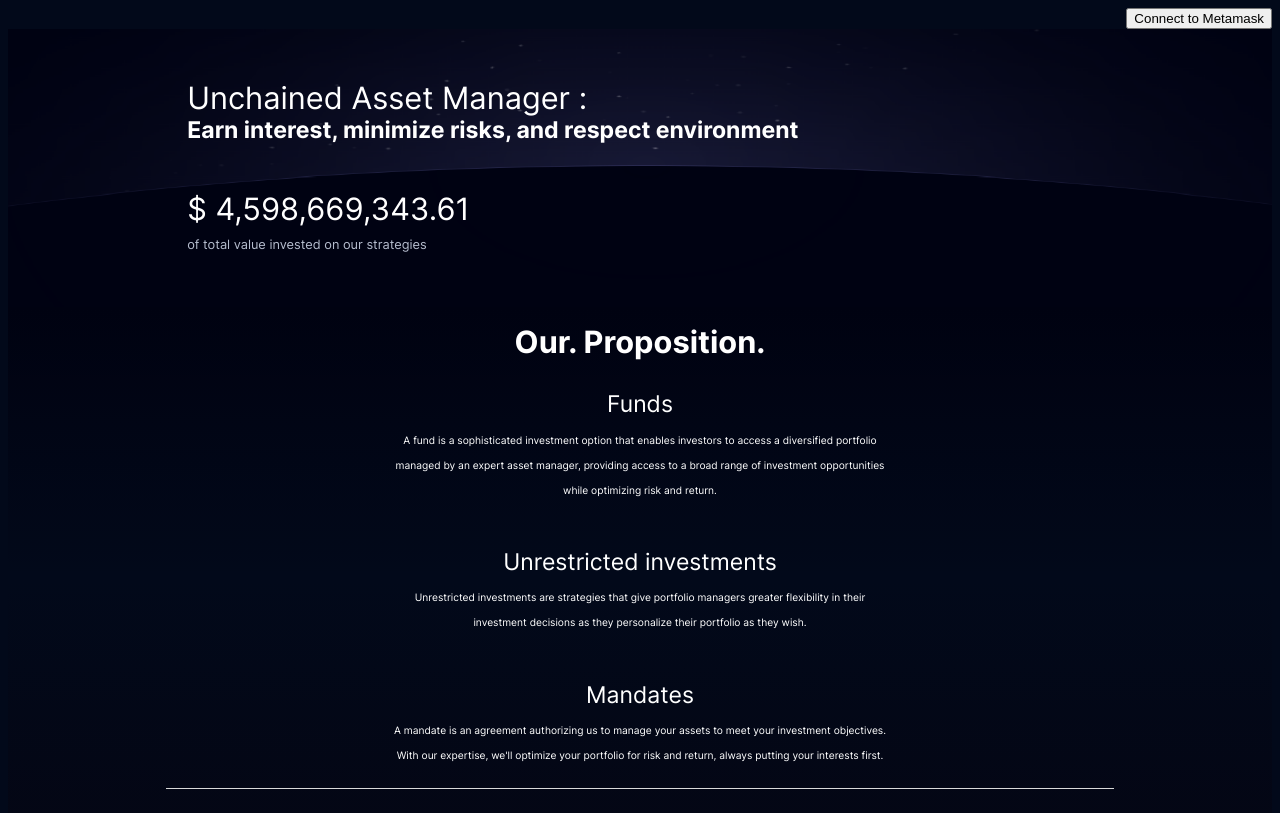
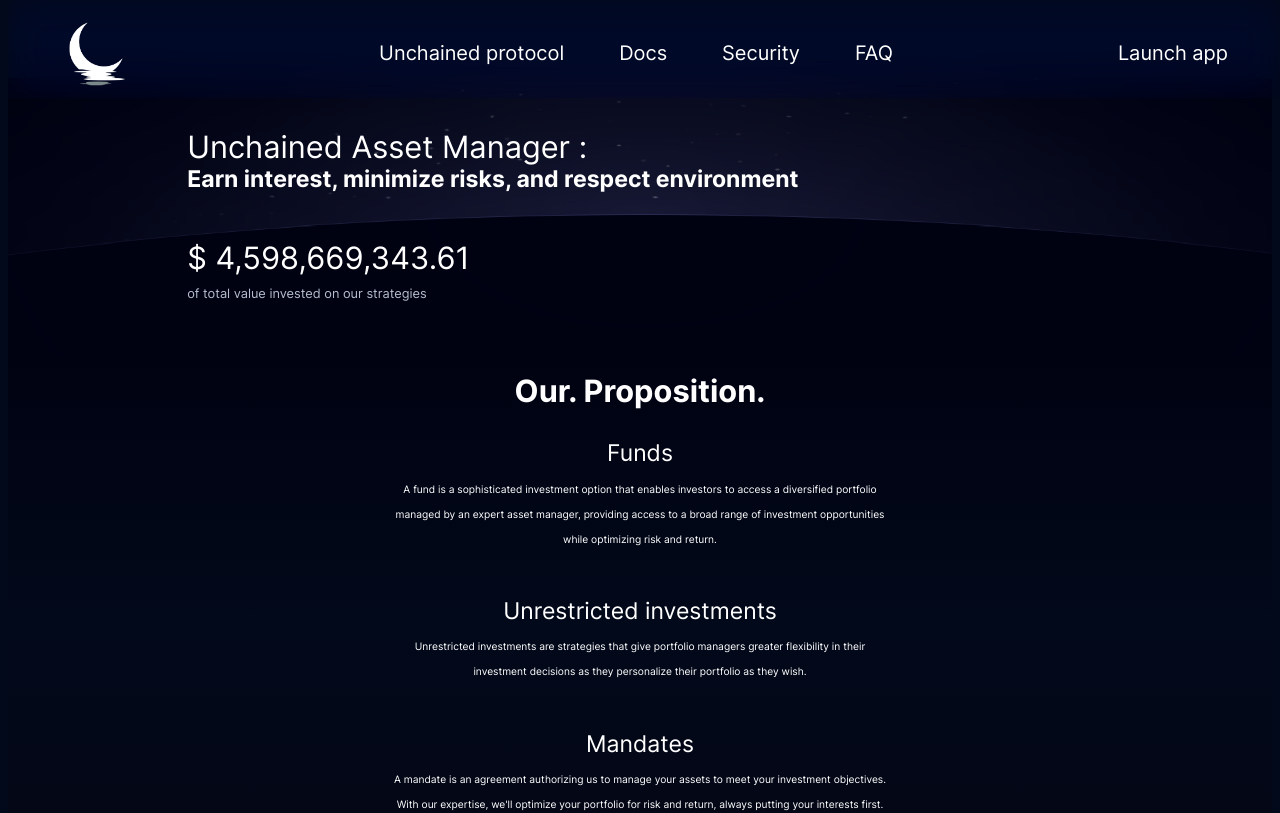
Before and after one commit to Jharaxus/unchained, a website: page pages/landing-page.html in a window 1280 px wide. Shown: the top 813 px of the page. Drawn offline with nearby package versions, Linux system fonts and the light colour scheme.

Commit message:
nav bar rajouté sur la landing page

```diff
--- a/pages/landing-page.html
+++ b/pages/landing-page.html
@@ -6,9 +6,19 @@
     <link rel='stylesheet' href='../stylesheets/landing-page-style.css' />
   </head>
   <body>
-    <div class="top-bar">
-      <button class="enableEthereumButton">Connect to Metamask</button>
-    </div>
+    <header>
+      <nav class="navbar">
+        <ul>
+          <img src="../resources/images/logo_unchained-removebg-preview.png" class="nav_logo">
+          <li > Unchained protocol</li>
+          <li >Docs</li>
+          <li >Security</li>
+          <li >FAQ</li>
+          <li class="launch_app" href="home.html">
+            Launch app</li>
+        </ul>
+      </nav>
+    </header>
     <div class="presentation">
       <div class="top-information">
         <p class="description">
@@ -76,7 +86,7 @@
           </p>
         </div>
         <div class="delimiter"></div>
-        <button class="launch-button reset-button title-3">
+        <button class="launch-button reset-button title-3" href="home.html">
           Launch App
         </button>
       </div>
--- a/stylesheets/landing-page-style.css
+++ b/stylesheets/landing-page-style.css
@@ -86,10 +86,50 @@ body {
     var(--main-bg-color);
 }
 
-.top-bar {
+header {
+  margin-top: -30px;
+  height: 0px;
+  padding-bottom: 100px;
+}
+
+.nav_logo {
+  height: 70px;
+  border-radius: 40px;
+  padding: 10px;
+  padding-right: 190px;
+}
+
+.navbar {
+    position: fixed;
+    padding-top: 30px;
+    width: 100%;
+    z-index: 99;
+    margin-bottom: 10px;
+    backdrop-filter: saturate(180%) blur(20px);
+}
+
+.navbar ul {
+  margin-top: 0px;
+  align-items: center;
+  margin-bottom: 0px;
+  list-style: none;
   display: flex;
-  justify-content: flex-end;
+  justify-content: space-between;
 }
+
+.navbar ul li {
+  font-size: 20px;
+}
+
+.navbar ul li:hover {
+  cursor: pointer;
+}
+
+.launch_app {
+  padding-left: 170px;
+  padding-right: 60px;
+}
+
 
 .presentation {
   display: flex;
@@ -159,6 +199,11 @@ body {
   font-weight: bold;
   background: linear-gradient(92.88deg, rgb(69, 94, 181) 9.16%, rgb(86, 67, 204) 43.89%, rgb(103, 63, 215) 64.72%);
   border-radius: 1rem;
+}
+
+.launch-button:hover {
+  cursor: pointer;
+
 }
 
 .ESG {
```
Also changed, not shown: resources/images/logo_unchained-removebg-preview.png (added), resources/images/logo_unchained.png (added).
